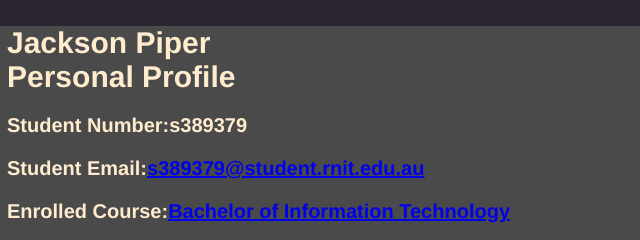
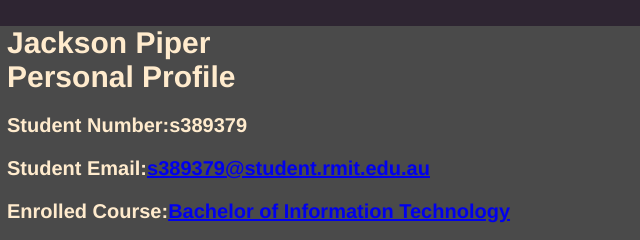
Before and after one commit to Jackson-Piper/IIT, a plain HTML site: page index.html in a window 1280 px wide. Shown: the top 240 px of the page, 355-995 px from the left. Drawn offline with Linux system fonts and the light colour scheme.

Commit message:
Update index.html

```diff
--- a/index.html
+++ b/index.html
@@ -21,7 +21,7 @@
           <header>Jackson Piper
             <br>Personal Profile
             <br><p>Student Number:s389379</p>
-            <p>Student Email:<a href="mailto:s389379@student.rnit.edu.au"*target*_blank>s389379@student.rnit.edu.au</a></p>
+            <p>Student Email:<a href="mailto:s389379@student.rnit.edu.au"*target*_blank>s389379@student.rmit.edu.au</a></p>
             <p>Enrolled Course:<a href="https://www.open.edu.au/degrees/bachelor-of-information-technology-rmit-university-rmi-cpt-deg"*target*_blank>Bachelor of Information Technology</a></p>
             <p>GitHub <a href="https://github.com/Jackson-Piper/IIT"*target*_blank>Repository</a></p>
           </header>
```
